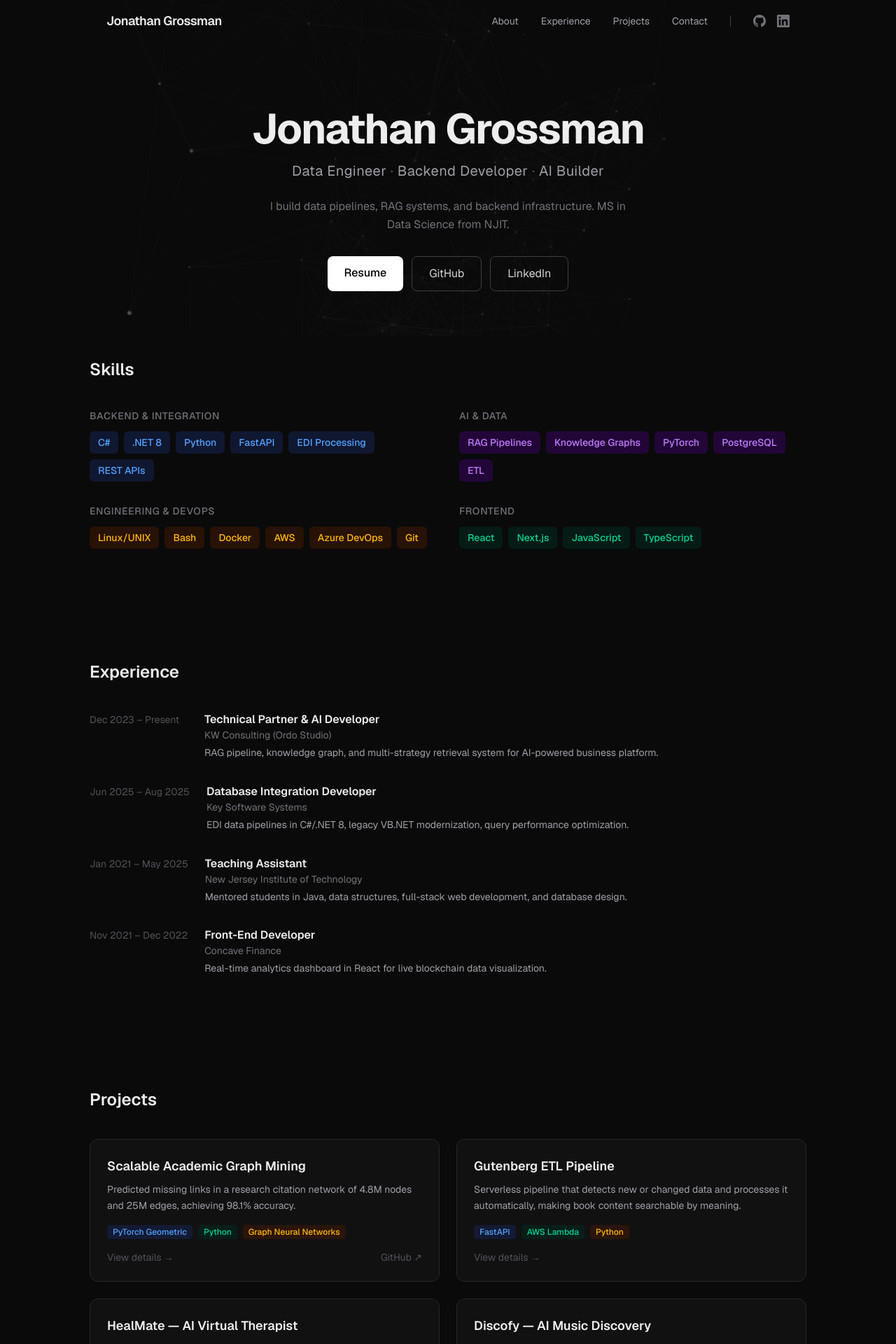
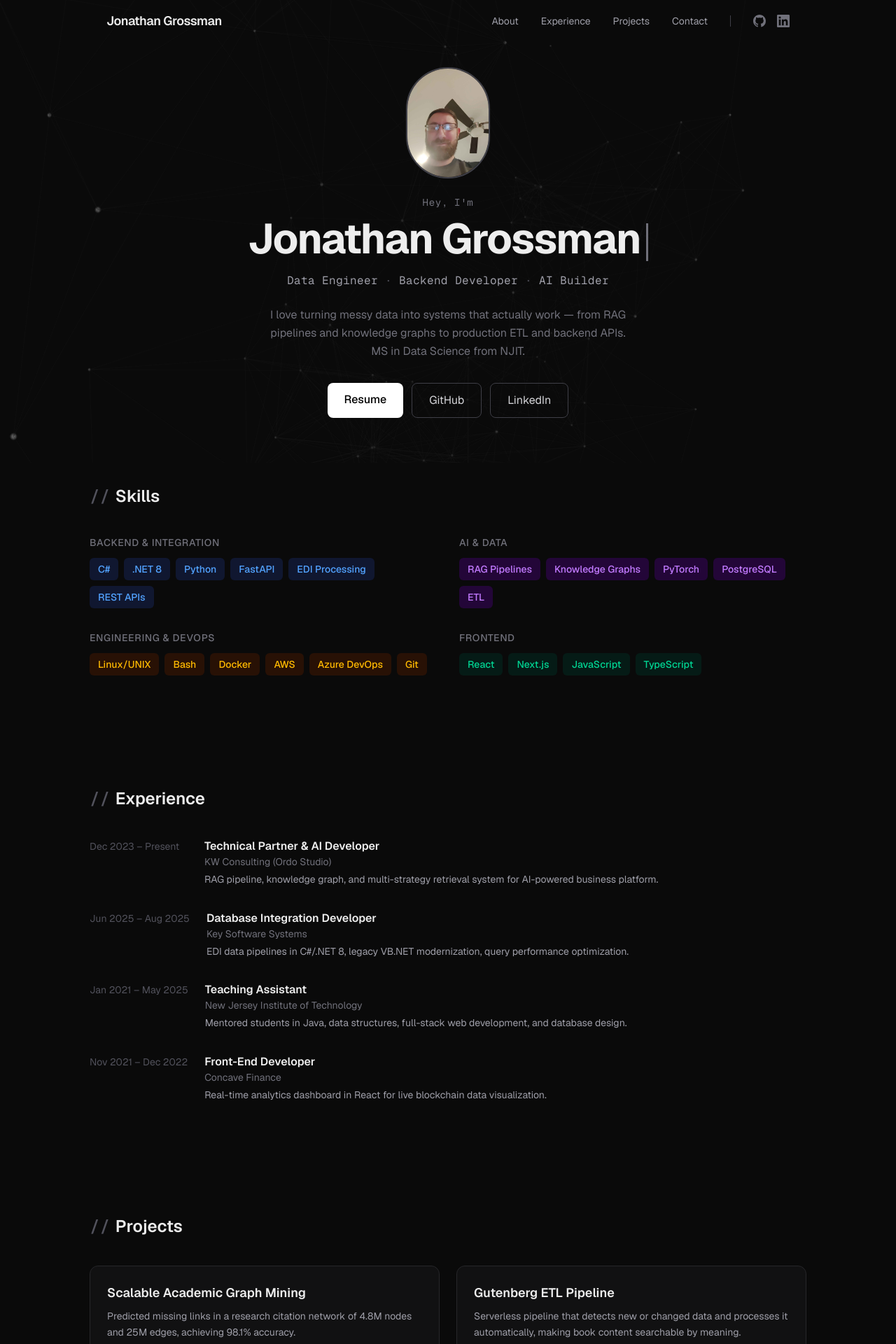
Before and after one commit to jgwentworth92/jgwentworth92.github.io, a Next.js app: page / in a window 1280 px wide. Shown: the top 1920 px of the page at 70% size. Built offline with nearby package versions, Linux system fonts and the light colour scheme.

Commit message:
feat: add headshot, conversational bio, and monospace section accents

```diff
--- a/src/components/contact.tsx
+++ b/src/components/contact.tsx
@@ -5,7 +5,7 @@ export function Contact() {
     <SectionReveal>
       <section id="contact" className="py-20 px-6">
         <div className="mx-auto max-w-5xl text-center">
-          <h2 className="text-2xl font-semibold mb-4">Get in Touch</h2>
+          <h2 className="text-2xl font-semibold mb-4"><span className="font-mono text-zinc-600 mr-2">//</span>Get in Touch</h2>
           <p className="text-zinc-400 mb-8">
             Open to opportunities — feel free to reach out.
           </p>
--- a/src/components/experience.tsx
+++ b/src/components/experience.tsx
@@ -9,7 +9,7 @@ export function Experience() {
     <SectionReveal>
       <section id="experience" className="py-20 px-6">
         <div className="mx-auto max-w-5xl">
-          <h2 className="text-2xl font-semibold mb-10">Experience</h2>
+          <h2 className="text-2xl font-semibold mb-10"><span className="font-mono text-zinc-600 mr-2">//</span>Experience</h2>
           <div className="space-y-8">
             {experience.map((entry, i) => (
               <motion.div
--- a/src/components/hero.tsx
+++ b/src/components/hero.tsx
@@ -1,6 +1,7 @@
 "use client";
 
 import { motion } from "framer-motion";
+import Image from "next/image";
 import dynamic from "next/dynamic";
 
 const HeroBackground = dynamic(
@@ -22,17 +23,34 @@ export function Hero() {
         transition={{ duration: 0.8, ease: "easeOut" }}
         className="text-center max-w-2xl"
       >
+        {/* Headshot */}
+        <div className="mb-6">
+          <Image
+            src="/headshot.jpg"
+            alt="Jonathan Grossman"
+            width={120}
+            height={120}
+            className="rounded-full mx-auto border-2 border-zinc-700 object-cover"
+            priority
+          />
+        </div>
+
+        <p className="font-mono text-sm text-zinc-500 mb-3 tracking-wider">
+          Hey, I&apos;m
+        </p>
         <h1 className="text-5xl sm:text-6xl font-bold tracking-tight mb-4">
           Jonathan Grossman
+          <span className="inline-block w-[3px] h-[0.9em] bg-zinc-500 ml-2 animate-pulse align-middle" />
         </h1>
-        <p className="text-lg sm:text-xl text-zinc-400 mb-6 tracking-wide">
+        <p className="font-mono text-sm sm:text-base text-zinc-400 mb-6 tracking-wide">
           Data Engineer{" "}
           <span className="text-zinc-600">·</span> Backend Developer{" "}
           <span className="text-zinc-600">·</span> AI Builder
         </p>
         <p className="text-zinc-500 mb-8 max-w-lg mx-auto leading-relaxed">
-          I build data pipelines, RAG systems, and backend infrastructure.
-          MS in Data Science from NJIT.
+          I love turning messy data into systems that actually work — from
+          RAG pipelines and knowledge graphs to production ETL and backend
+          APIs. MS in Data Science from NJIT.
         </p>
         <div className="flex flex-wrap gap-3 justify-center">
           <a
--- a/src/components/projects.tsx
+++ b/src/components/projects.tsx
@@ -10,7 +10,7 @@ export function Projects() {
     <SectionReveal>
       <section id="projects" className="py-20 px-6">
         <div className="mx-auto max-w-5xl">
-          <h2 className="text-2xl font-semibold mb-10">Projects</h2>
+          <h2 className="text-2xl font-semibold mb-10"><span className="font-mono text-zinc-600 mr-2">//</span>Projects</h2>
           <div className="grid gap-6 md:grid-cols-2">
             {projects.map((project, i) => (
               <motion.div
--- a/src/components/skills.tsx
+++ b/src/components/skills.tsx
@@ -16,7 +16,7 @@ export function Skills() {
     <SectionReveal>
       <section className="pt-8 pb-20 px-6">
         <div className="mx-auto max-w-5xl">
-          <h2 className="text-2xl font-semibold mb-10">Skills</h2>
+          <h2 className="text-2xl font-semibold mb-10"><span className="font-mono text-zinc-600 mr-2">//</span>Skills</h2>
           <div className="grid gap-8 sm:grid-cols-2">
             {skillCategories.map((category) => (
               <div key={category.name}>
```
Also changed, not shown: public/headshot.jpg (added).
